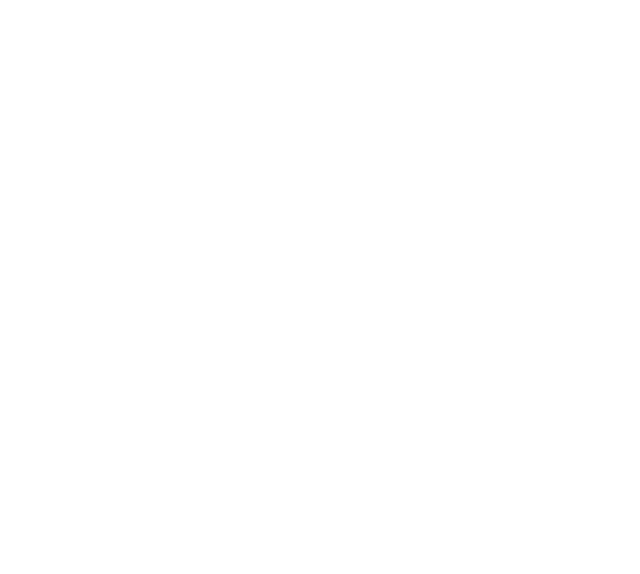
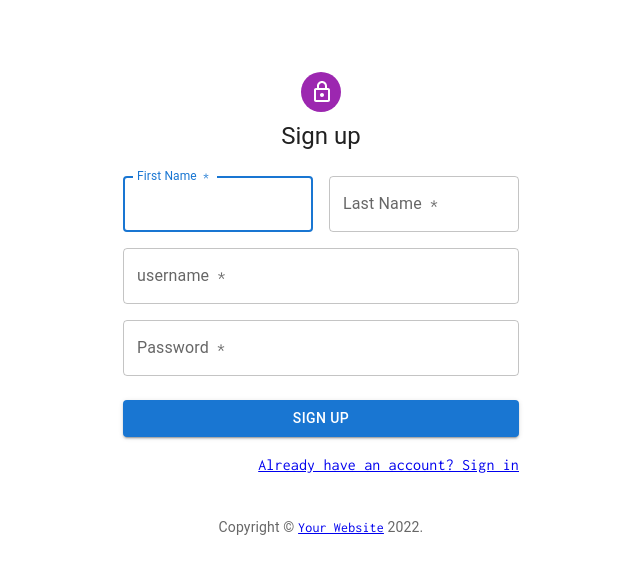
Before and after one commit to piyushsh25/notico, a React (Create React App) app: page /signup in a window 1280 px wide. Before the commit this address had no page. Shown: the top 574 px of the page, without its empty margins (319-959 px from the left). Built offline with nearby package versions, Linux system fonts and the light colour scheme; what miragejs would draw is missing.

Commit message:
[feat] signup page. without api

```diff
--- a/src/App.js
+++ b/src/App.js
@@ -3,6 +3,7 @@
 import { LandingPage } from "./Pages/LandingPage";
 import {Login} from "./Pages/Login";
 import { NotificationPage } from "./Pages/NotificationPage";
+import { Signup } from "./Pages/Signup";
 
 function App() {
   return (
@@ -12,6 +13,7 @@
             <Route path="/" element={<LandingPage/>}/>
             <Route path="/notification" element={<NotificationPage/>}/>
             <Route path="/login" element={<Login/>}/>
+            <Route path="/signup" element={<Signup/>}/>
         </Routes>
       </BrowserRouter>
     </div>
--- a/src/Hooks/slices/loginSlice.jsx
+++ b/src/Hooks/slices/loginSlice.jsx
@@ -11,6 +11,7 @@
         username: username, password: password
     })
     localStorage.setItem("notico-token",response.data.encodedToken)
+    localStorage.setItem("notico-details",response.data)
 })
 const signUpState = createSlice({
     name: "login",
@@ -25,7 +26,6 @@
     },
     extraReducers: {
         [loginButtonHandler.pending]: (state, action) => {
-            console.log("loadinffffffffffffff")
             state.state = "loading"
         },
         [loginButtonHandler.fulfilled]: (state, action) => {
--- /dev/null
+++ b/src/Hooks/slices/signupSlice.jsx
@@ -0,0 +1,46 @@
+import { createSlice, createAsyncThunk } from "@reduxjs/toolkit"
+import axios from "axios"
+const initialState = {
+    firstName: "",
+    lastName: "",
+    username: "",
+    password: ""
+}
+export const signupButtonHandler = createAsyncThunk("auth/signupButtonHandler", async ({ firstName, lastName, username, password }) => {
+    console.log(firstName, lastName, username, password)
+    const response = await axios.post("/api/auth/signup", {
+        firstName,
+        lastName,
+        username,
+        password,
+        following: [],
+        followers: [],
+        bookmarks: [],
+        userBio: [],
+        img: "https://zevnon-react.netlify.app/static/media/main-img.9629d15c5937f344a761.png"
+    })
+    console.log(response)
+})
+const signupSlice = createSlice({
+    name: "signup",
+    initialState,
+    reducers: {
+        firstNameHandler: (state, action) => {
+            state.firstName = action.payload
+        },
+        lastNameHandler: (state, action) => {
+            state.lastName = action.payload
+        },
+        usernameHandler: (state, action) => {
+            state.username = action.payload
+        },
+        passwordHandler: (state, action) => {
+            state.password = action.payload
+        }
+    },
+    extraReducers: {
+
+    }
+})
+export const signUpReducers = signupSlice.reducer
+export const signUpActions = signupSlice.actions
--- a/src/Hooks/store.jsx
+++ b/src/Hooks/store.jsx
@@ -2,7 +2,8 @@
 import { postReducer } from "./slices/postSlice";
 import { userReducer } from "./slices/usersSlice";
 import { loginReducer } from "./slices/loginSlice";
+import { signUpReducers } from "./slices/signupSlice";
 
 export const Store=configureStore({
-    reducer:{userReducer,postReducer,loginReducer}
+    reducer:{userReducer,postReducer,loginReducer,signUpReducers}
 })
--- /dev/null
+++ b/src/Pages/Signup.jsx
@@ -0,0 +1,5 @@
+import SignupForm from "../components/SignUp/SignupForm"
+
+export const Signup=()=>{
+    return <SignupForm/>
+}
--- /dev/null
+++ b/src/components/SignUp/SignupForm.jsx
@@ -0,0 +1,128 @@
+import * as React from 'react';
+import Avatar from '@mui/material/Avatar';
+import Button from '@mui/material/Button';
+import CssBaseline from '@mui/material/CssBaseline';
+import TextField from '@mui/material/TextField';
+import { Link } from "react-router-dom"
+import Grid from '@mui/material/Grid';
+import Box from '@mui/material/Box';
+import LockOutlinedIcon from '@mui/icons-material/LockOutlined';
+import Typography from '@mui/material/Typography';
+import Container from '@mui/material/Container';
+import { createTheme, ThemeProvider } from '@mui/material/styles';
+import { useDispatch, useSelector } from "react-redux"
+import { signUpActions, signupButtonHandler } from '../../Hooks/slices/signupSlice';
+// signupButtonHandler
+
+function Copyright(props) {
+  return (
+    <Typography variant="body2" color="text.secondary" align="center" {...props}>
+      {'Copyright © '}
+      <Link color="inherit" to="/">
+        Your Website
+      </Link>{' '}
+      {new Date().getFullYear()}
+      {'.'}
+    </Typography>
+  );
+}
+
+const theme = createTheme();
+
+export default function SignupForm() {
+  const dispatch = useDispatch()
+  const { firstName,
+    lastName,
+    username,
+    password } = useSelector((store) => store.signUpReducers)
+  return (
+    <ThemeProvider theme={theme}>
+      <Container component="main" maxWidth="xs">
+        <CssBaseline />
+        <Box
+          sx={{
+            marginTop: 8,
+            display: 'flex',
+            flexDirection: 'column',
+            alignItems: 'center',
+          }}
+        >
+          <Avatar sx={{ m: 1, bgcolor: 'secondary.main' }}>
+            <LockOutlinedIcon />
+          </Avatar>
+          <Typography component="h1" variant="h5">
+            Sign up
+          </Typography>
+          <Box component="form" noValidate sx={{ mt: 3 }}>
+            <Grid container spacing={2}>
+              <Grid item xs={12} sm={6}>
+                <TextField
+                  autoComplete="given-name"
+                  name="firstName"
+                  required
+                  fullWidth
+                  id="firstName"
+                  label="First Name"
+                  value={firstName}
+                  autoFocus
+                  onChange={(e) => dispatch(signUpActions.firstNameHandler(e.target.value))}
+                />
+              </Grid>
+              <Grid item xs={12} sm={6}>
+                <TextField
+                  required
+                  fullWidth
+                  id="lastName"
+                  label="Last Name"
+                  name="lastName"
+                  value={lastName}
+                  onChange={(e) => dispatch(signUpActions.lastNameHandler(e.target.value))}
+                />
+              </Grid>
+
+              <Grid item xs={12}>
+                <TextField
+                  required
+                  fullWidth
+                  id="username"
+                  label="username"
+                  name="username"
+                  value={username}
+                  onChange={(e) => dispatch(signUpActions.usernameHandler(e.target.value))}
+                />
+              </Grid>
+              <Grid item xs={12}>
+                <TextField
+                  required
+                  fullWidth
+                  name="password"
+                  label="Password"
+                  type="password"
+                  id="password"
+                  value={password}
+                  autoComplete="new-password"
+                  onChange={(e) => dispatch(signUpActions.passwordHandler(e.target.value))}
+                />
+              </Grid>
+            </Grid>
+            <Button
+              fullWidth
+              variant="contained"
+              sx={{ mt: 3, mb: 2 }}
+              onClick={() => dispatch(signupButtonHandler(({ firstName, lastName, username, password })))}
+            >
+              Sign Up
+            </Button>
+            <Grid container justifyContent="flex-end">
+              <Link to="/login" variant="body2">
+                Already have an account? Sign in
+              </Link>
+
+            </Grid>
+          </Box>
+        </Box>
+        <Copyright sx={{ mt: 5 }} />
+      </Container>
+    </ThemeProvider>
+  );
+}
```
